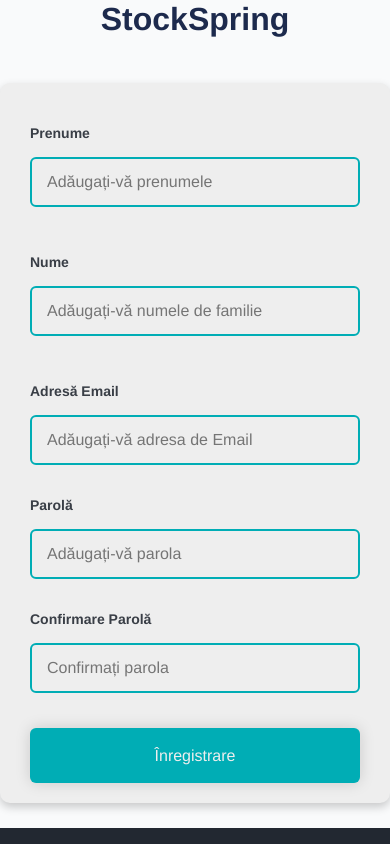
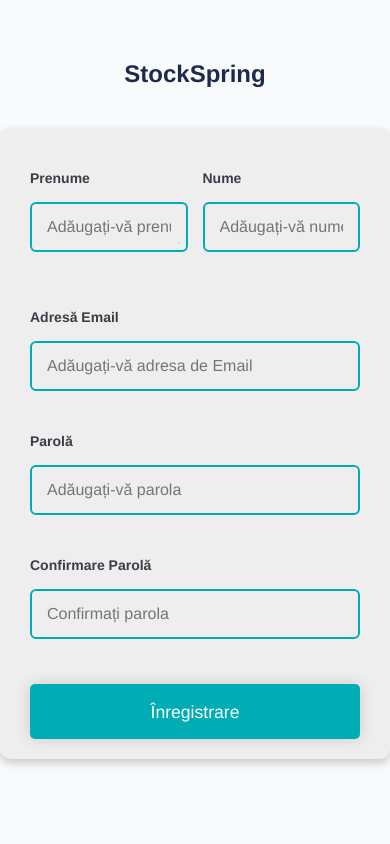
Before and after one commit to Pele02/StockSpring, a React (Vite) app in the folder frontend/: page /register in a window 390 px wide. Built offline with nearby package versions, Linux system fonts and the light colour scheme.

Commit message:
hotfix/ register page indentation
Fixed the indentation on page

```diff
--- a/frontend/src/components/Register.jsx
+++ b/frontend/src/components/Register.jsx
@@ -93,7 +93,9 @@
             required
           />
         </div>
-        <button type="submit">Înregistrare</button>
+        <button id="register" type="submit">
+          Înregistrare
+        </button>
       </form>
     </section>
   );
--- a/frontend/src/styles/register.css
+++ b/frontend/src/styles/register.css
@@ -5,24 +5,34 @@
   display: flex;
   flex-direction: column;
   align-items: center;
+  justify-content: center;
+  height: 100vh;
+  margin: 0;
+  padding: 0;
 }
-
 /* Header style */
 .header {
   font-size: 2rem;
   font-weight: bold;
   text-align: center;
   margin-bottom: 20px;
-    color: #1d2a4d; /* Navy blue */
+  color: #1d2a4d;
+  word-wrap: break-word;
+  overflow-wrap: break-word;
+  max-width: 100%;
+  padding: 0 10px;
 }
-
-  /* Form style */
+/* Form container */
 form {
+  background: #fff;
+  border-radius: 8px;
+  box-shadow: 0 4px 6px rgba(0, 0, 0, 0.1); /* Add shadow for better visibility */
+  padding: 20px 30px;
+  width: 100%;
+  max-width: 400px; /* Limit the form width */
   display: flex;
   flex-direction: column;
-    width: 100%;
 }
-
 /* Input name fields */
 .input-name {
   display: flex;
@@ -30,19 +40,16 @@
   gap: 15px;
   margin-bottom: 15px;
 }
-
 /* Individual input box style */
 .input-box {
   width: 100%;
   margin-bottom: 20px;
 }
-
 .input-box label {
   display: block;
   font-weight: 600;
   margin-bottom: 5px;
 }
-
 .input-box input {
   width: 100%;
   padding: 10px;
@@ -52,19 +59,16 @@
   outline: none;
   transition: border-color 0.3s ease;
 }
-
 .input-box input:focus {
-    border-color: #007bff; /* Blue focus border */
+  border-color: #007bff;
 }
-
 /* Password input style */
 .input-box.password input {
-    letter-spacing: 1px; /* Makes password characters slightly more readable */
+  letter-spacing: 1px;
 }
-
 /* Button style */
-button {
-    background-color: #007bff;
+#register {
+  background-color: #00ADB5;
   color: white;
   padding: 12px;
   border: none;
@@ -72,27 +76,23 @@
   font-size: 1.1rem;
   cursor: pointer;
   transition: background-color 0.3s ease;
+  width: 100%;
 }
-
-button:hover {
-    background-color: #0056b3; /* Darker blue on hover */
+#register:hover {
+  background-color: #393E46;
 }
-
-button:focus {
+#register:focus {
   outline: none;
 }
-
-  /* Responsive design */
-@media (max-width: 768px) {
-    .input-name {
-      flex-direction: column;
-    }
-
-    .input-box {
-      margin-bottom: 10px;
-    }
-
-    button {
-      padding: 10px;
+/* Responsive header adjustments */
+@media(max-height : 800px){
+  .header{
+    margin-bottom: -17px;
   }
 }
+@media (max-width: 768px) {
+  .header {
+      font-size: 1.5rem;
+      margin-bottom: 15px;
+  }
+}
```
Lines whose indentation alone changed are shown as unchanged.
